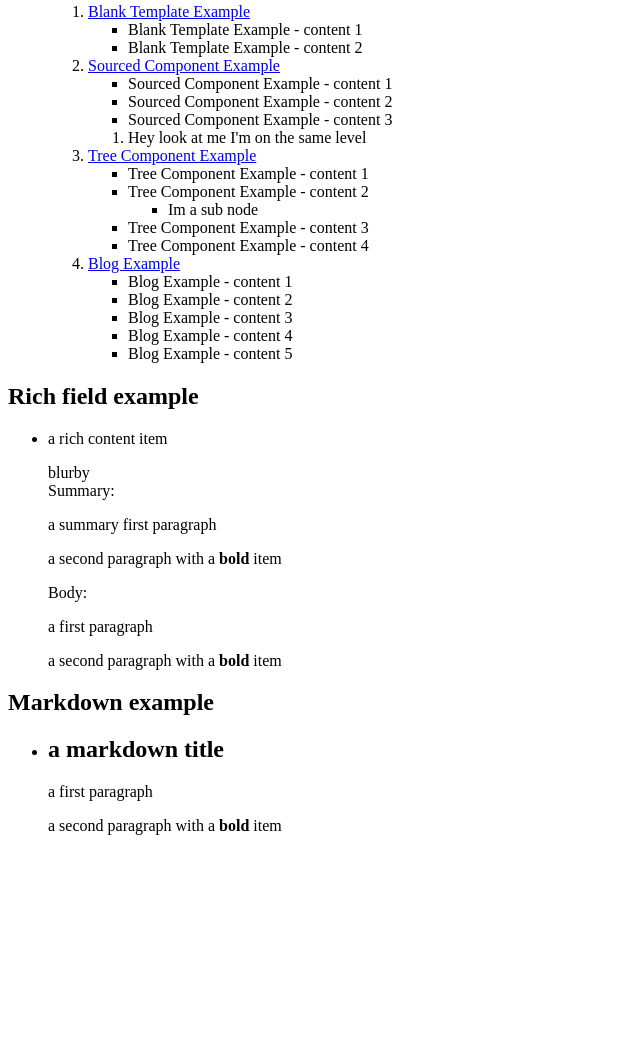
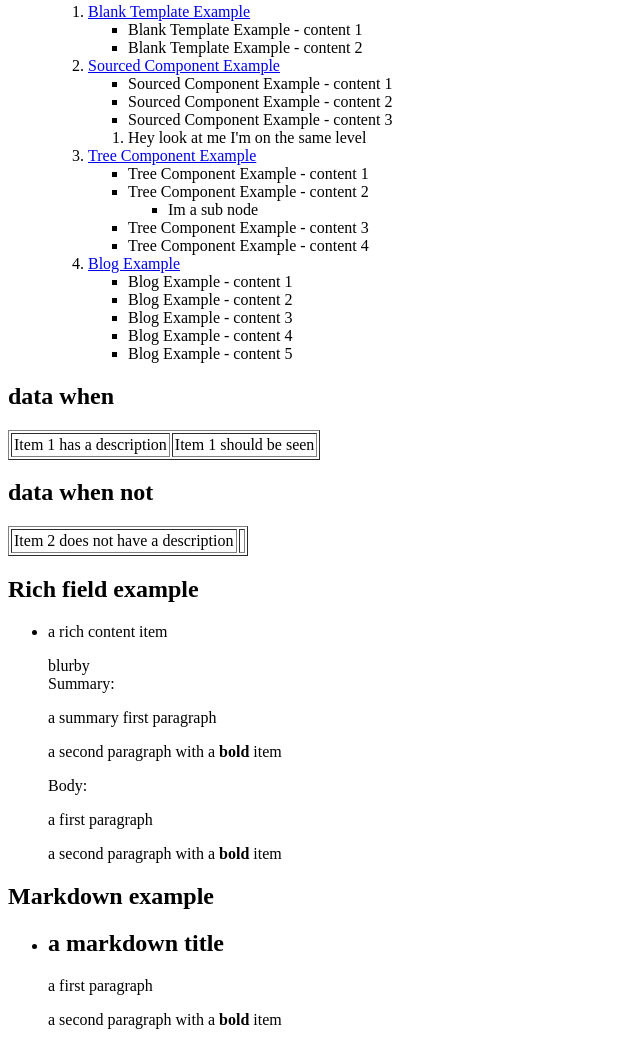
Before and after one commit to silk-web-toolkit/silk-test-site, a plain HTML site: page components/expected/components.html in a window 1280 px wide. Shown: the part 1262-2307 px from the top of the page, without its empty margins (0-640 px from the left). Before the commit the page ends 2113 px from the top, so only its background shows below. Drawn offline with Linux system fonts and the light colour scheme.

Commit message:
#56 add data-sw-when and data-sw-when-not tests

```diff
--- a/components/expected/components.html
+++ b/components/expected/components.html
@@ -142,7 +142,24 @@
         </ol>
       </li>
     </ul>
-
+    <h2>data when</h2>
+    <table border="1" cellspacing="2" cellpadding="2">
+      <tbody>
+      	<tr>
+          <td>Item 1 has a description</td>
+          <td>Item 1 should be seen</td>
+        </tr>
+      </tbody>
+    </table>
+    <h2>data when not</h2>
+    <table border="1" cellspacing="2" cellpadding="2">
+      <tbody>
+      	<tr>
+          <td>Item 2 does not have a description</td>
+          <td></td>
+        </tr>
+      </tbody>
+    </table>
     <h2>Rich field example</h2>
     <ul>
       <li>
```
Also changed, not shown: components/test-component/data-when-not.html (added, +13 -0 lines), components/test-component/data-when.html (added, +13 -0 lines), view/components.html (+6 -0 lines), 2 other files.
